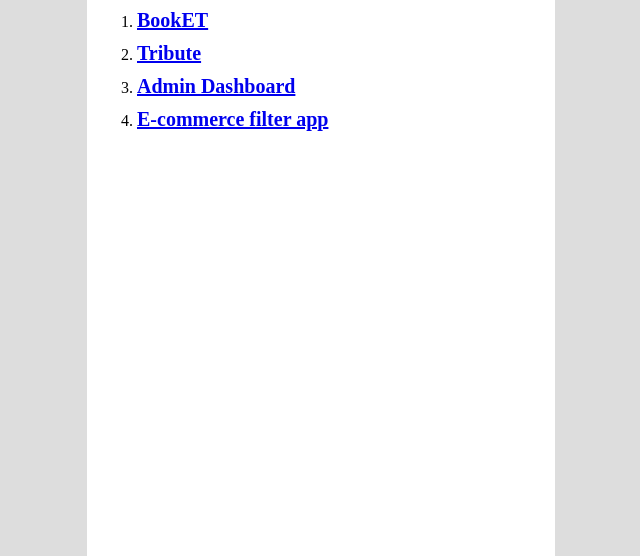
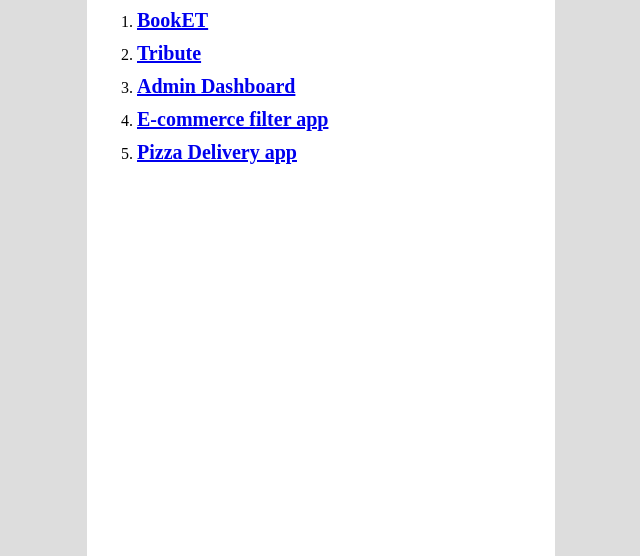
Before and after one commit to rohit-kumaar/task, a plain HTML site: page index.html in a window 1280 px wide. Shown: the part 244-800 px from the top of the page, without its empty margins (319-959 px from the left). Drawn offline with Linux system fonts and the light colour scheme.

Commit message:
pizza delivery

```diff
--- a/index.html
+++ b/index.html
@@ -41,6 +41,9 @@
                 <a href="http://design.neosofttech.in/228/ecommerce_filter_app/index.html" target="_blank">E-commerce
                     filter app</a>
             </li>
+            <li>
+                <a href="http://design.neosofttech.in/228/pizza-delivery-ui/index.html" target="_blank">Pizza Delivery app</a>
+            </li>
 
         </ol>
     </div>
```
